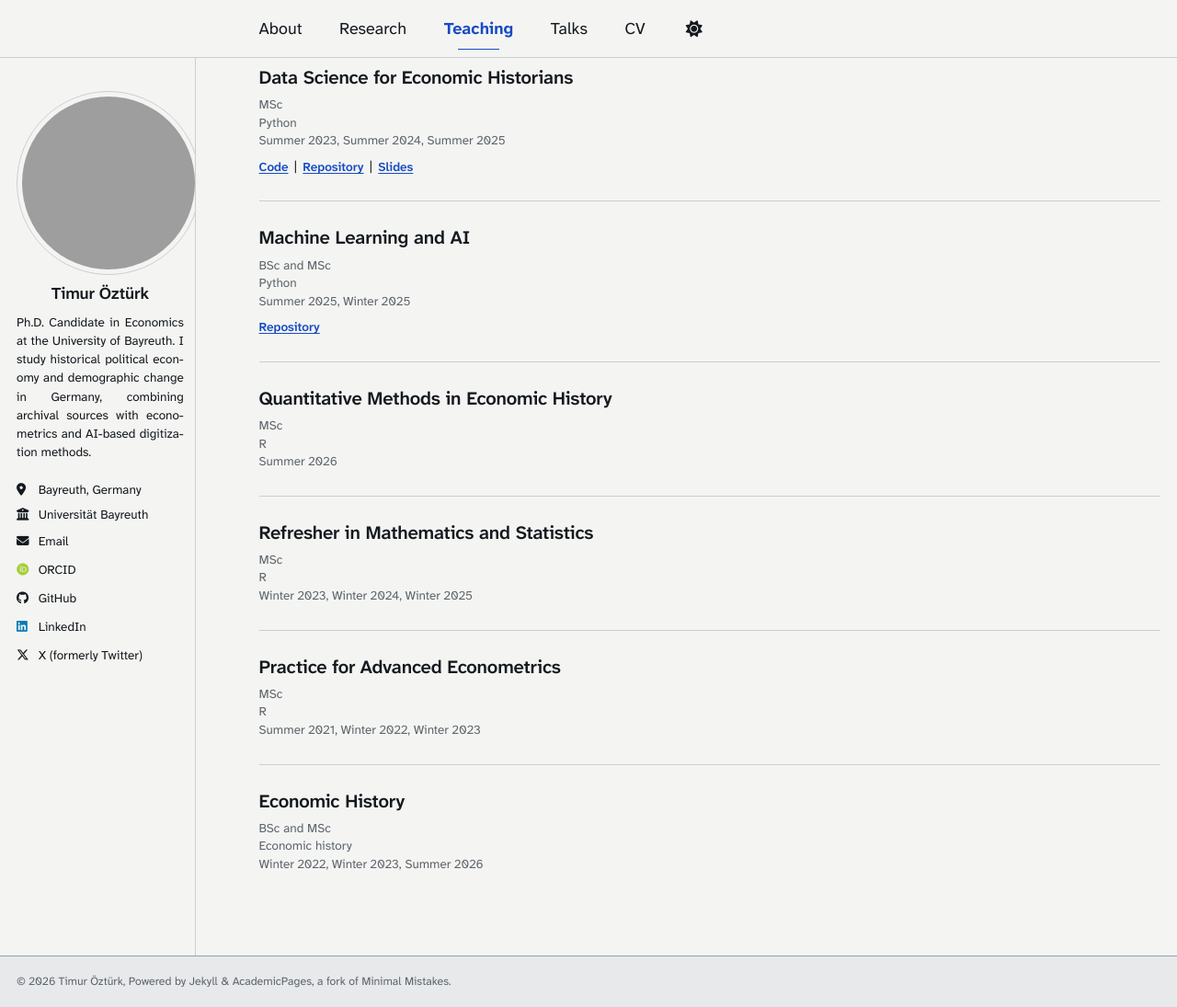
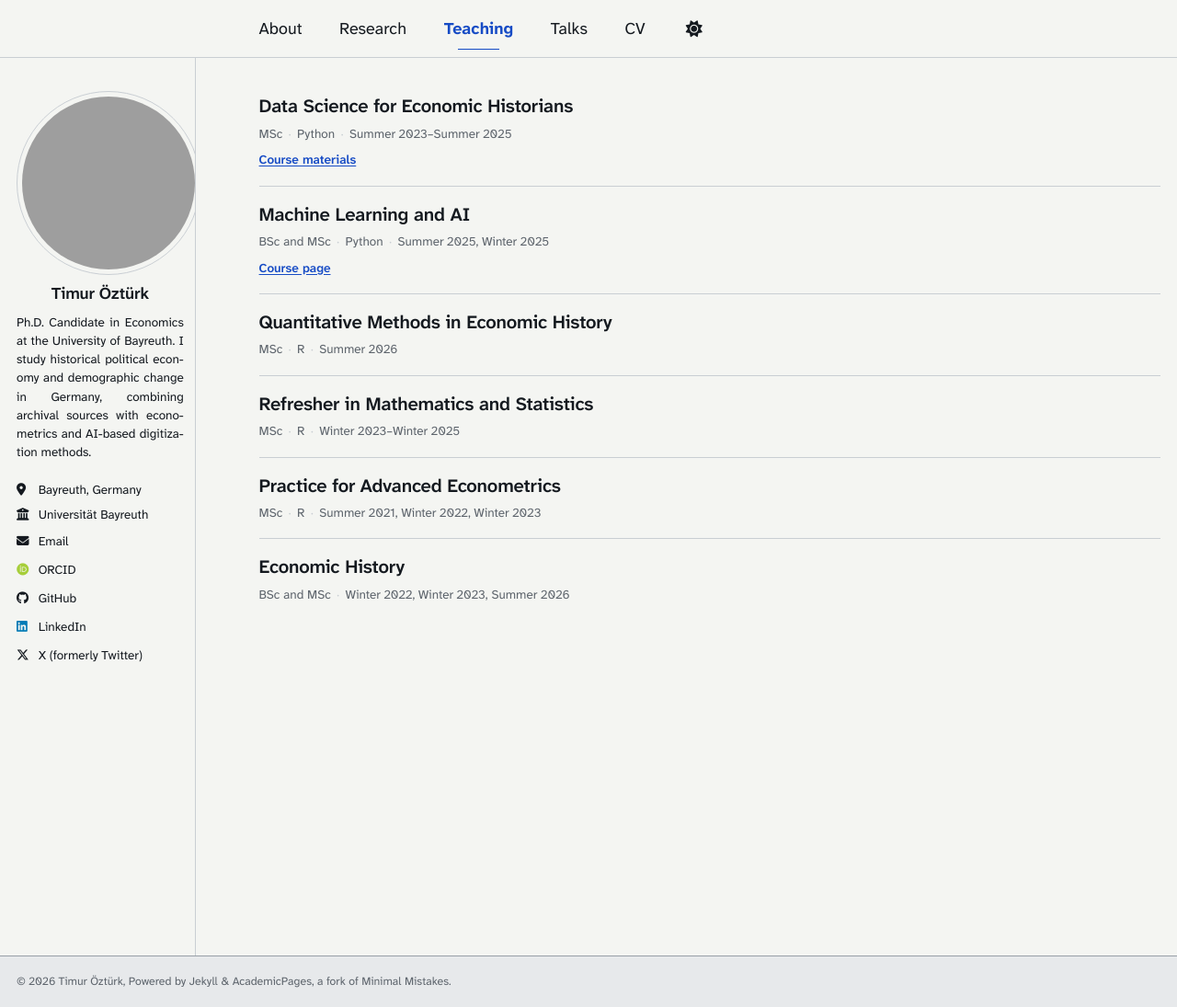
Before and after one commit to timuroeztuerk/timuroeztuerk.github.io, a Jekyll site: the page built from _pages/teaching.html, in a window 1280 px wide and 1095 px high. Shown: the whole window at 92% size. Built offline with Jekyll 4.4.1, drawn with Linux system fonts in a browser that asks for light colours; some web fonts are replaced; a script bundle is joined from its source files by our own code; library files that are not in the unit come from our copies.

Commit message:
content update v3

```diff
--- a/_data/publications.yml
+++ b/_data/publications.yml
@@ -55,7 +55,7 @@
   citation: "Braun, Sebastian T., and Timur Öztürk. 2026. \"From Weimar to West Germany: Confessional Cleavages, Party Fragmentation, and Far-Right Voting.\" Kiel Working Paper No. 2324. Kiel Institute for the World Economy."
   websiteurl: "https://www.kielinstitut.de/publications/from-weimar-to-west-germany-confessional-cleavages-party-fragmentation-and-far-right-voting-19909/"
   paperurl: "https://www.kielinstitut.de/fileadmin/Dateiverwaltung/IfW-Publications/fis-import/fd1ac0af-5181-4d4b-98db-4b1c39b98da7-KWP_2324.pdf"
-  dataurl: "https://github.com/timuroeztuerk/baden-württemberg"
+  dataurl: "https://timurozturk.de/baden-wuerttemberg"
   codeurl:
   summary: >-
     Using parish-level data for Baden and Württemberg, this paper studies how
--- a/_pages/teaching.html
+++ b/_pages/teaching.html
@@ -10,28 +10,24 @@ show_title: false
 
 {% assign teaching_items = site.data.teaching | sort: "sort_order" | reverse %}
 {% for post in teaching_items %}
-  <div class="list__item research-list__item teaching-list__item">
-    <article class="archive__item" itemscope itemtype="http://schema.org/CreativeWork">
-      <h2 class="archive__item-title" itemprop="headline">{{ post.title }}</h2>
+  <div class="list__item teaching-list__item">
+    <article class="archive__item" itemscope itemtype="https://schema.org/Course">
+      <h2 class="archive__item-title" itemprop="name">{{ post.title }}</h2>
 
-      {% if post.level %}
-        <p class="archive__item-teaching-meta">{{ post.level }}</p>
+      {% if post.level or post.software or post.terms %}
+        <p class="archive__item-teaching-meta">
+          {% assign needs_separator = false %}
+          {% if post.level %}<span>{{ post.level }}</span>{% assign needs_separator = true %}{% endif %}
+          {% if post.software %}{% if needs_separator %}<span class="archive__item-meta-separator" aria-hidden="true">·</span>{% endif %}<span>{{ post.software }}</span>{% assign needs_separator = true %}{% endif %}
+          {% if post.terms %}{% if needs_separator %}<span class="archive__item-meta-separator" aria-hidden="true">·</span>{% endif %}<span>{{ post.terms }}</span>{% endif %}
+        </p>
       {% endif %}
 
-      {% if post.format %}
-        <p class="archive__item-teaching-meta">{{ post.format }}</p>
-      {% endif %}
-
-      {% if post.terms %}
-        <p class="archive__item-teaching-meta">{{ post.terms }}</p>
-      {% endif %}
-
-      {% if post.codeurl or post.repositoryurl or post.slidesurl %}
+      {% if post.materialsurl or post.courseurl %}
         <p class="archive__item-resources">
           {% assign needs_separator = false %}
-          {% if post.codeurl %}<a href="{{ post.codeurl }}">Code</a>{% assign needs_separator = true %}{% endif %}
-          {% if post.repositoryurl %}{% if needs_separator %} | {% endif %}<a href="{{ post.repositoryurl }}">Repository</a>{% assign needs_separator = true %}{% endif %}
-          {% if post.slidesurl %}{% if needs_separator %} | {% endif %}<a href="{{ post.slidesurl }}">Slides</a>{% endif %}
+          {% if post.materialsurl %}<a href="{{ post.materialsurl }}">Course materials</a>{% assign needs_separator = true %}{% endif %}
+          {% if post.courseurl %}{% if needs_separator %}<span class="archive__item-resource-separator" aria-hidden="true">·</span>{% endif %}<a href="{{ post.courseurl }}">Course page</a>{% endif %}
         </p>
       {% endif %}
     </article>
--- a/_sass/layout/_archive.scss
+++ b/_sass/layout/_archive.scss
@@ -268,6 +268,46 @@ $archive-space-4: $archive-space-unit * 4;
   color: var(--global-text-color-light);
 }
 
+.teaching-list__item + .teaching-list__item {
+  margin-top: $archive-space-2;
+  padding-top: $archive-space-2;
+  border-top: 1px solid var(--global-border-color);
+}
+
+.teaching-list__item .archive__item-title {
+  margin: 0 0 0.35rem;
+  line-height: 1.28;
+}
+
+.teaching-list__item .archive__item-teaching-meta {
+  display: flex;
+  flex-wrap: wrap;
+  align-items: baseline;
+  gap: 0.35rem;
+  margin: 0;
+}
+
+.teaching-list__item .archive__item-meta-separator {
+  color: var(--global-border-color);
+}
+
+.teaching-list__item .archive__item > p.archive__item-resources {
+  display: flex;
+  flex-wrap: wrap;
+  align-items: baseline;
+  gap: 0.35rem;
+  margin-top: $archive-space-1;
+
+  a {
+    font-weight: 600;
+    text-underline-offset: 0.14em;
+  }
+}
+
+.teaching-list__item .archive__item-resource-separator {
+  color: var(--global-text-color-light);
+}
+
 .talks-year {
   margin-top: $archive-space-4;
   padding-top: $archive-space-2;
@@ -275,6 +315,8 @@ $archive-space-4: $archive-space-unit * 4;
 
   &:first-child {
     margin-top: 0;
+    padding-top: 0;
+    border-top: 0;
   }
 
   @include breakpoint($medium) {
--- a/_sass/layout/_page.scss
+++ b/_sass/layout/_page.scss
@@ -13,6 +13,13 @@
 
   @include breakpoint($x-large) {
     max-width: $x-large;
+  }
+}
+
+@include breakpoint($large) {
+  #main > .page,
+  #main > .archive {
+    padding-top: 1.75rem;
   }
 }
 
@@ -151,8 +158,8 @@
   }
 
   p {
-    text-align: justify;
-    hyphens: auto;
+    text-align: left;
+    hyphens: none;
   }
 }
 
```
Also changed, not shown: _data/teaching.yml (+10 -32 lines), _pages/about.md (+7 -4 lines).
